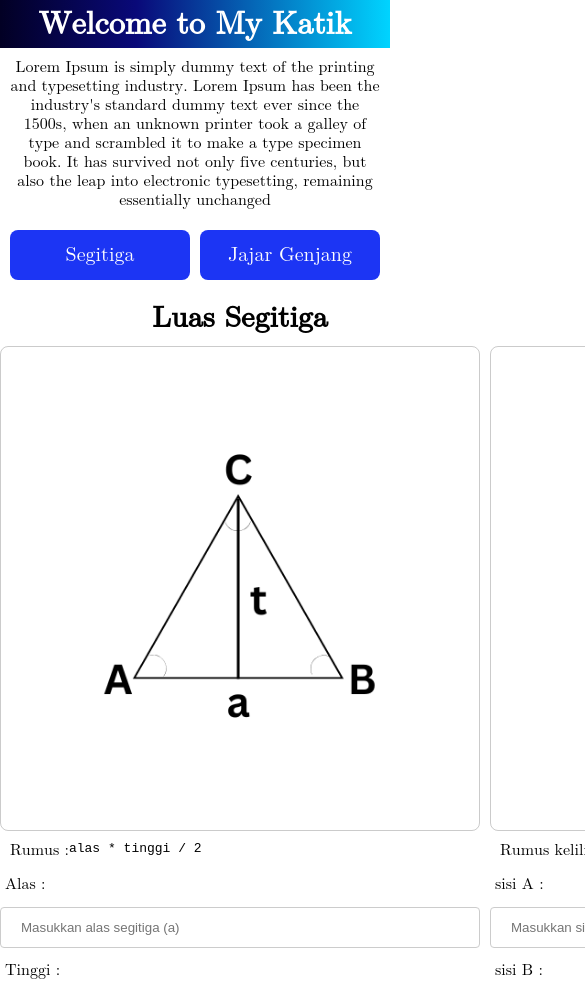
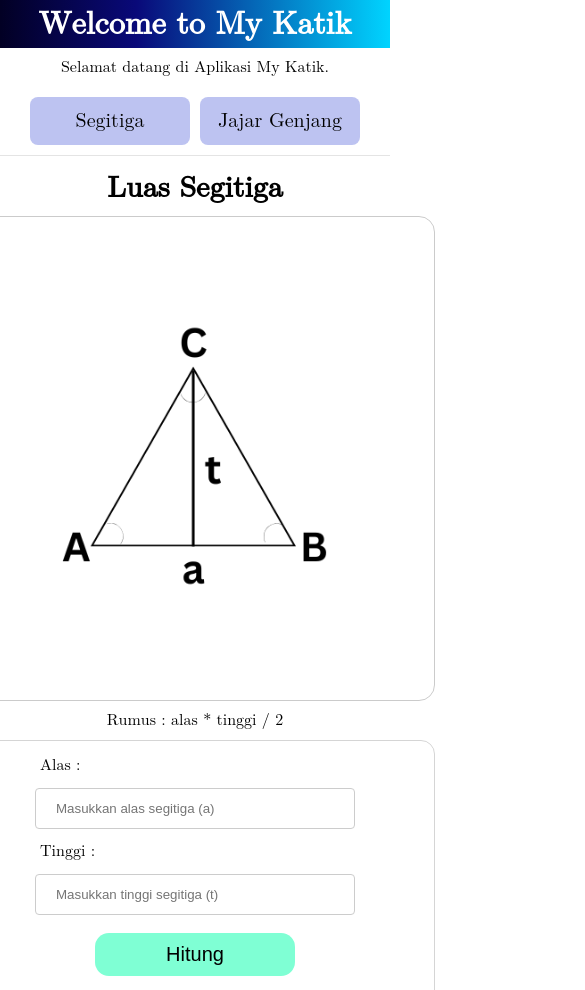
Before and after one commit to revou-fundamental-course/16-jun-25-Adiwenadwi, a plain HTML site: page index.html in a window 390 px wide. Shown: the top 990 px of the page, 585 px wide, since content can reach past the window. Drawn offline with Linux system fonts and the light colour scheme.

Commit message:
update css

```diff
--- a/css/style.css
+++ b/css/style.css
@@ -6,6 +6,8 @@
 }
 .main-header{
     text-align: center;
+    border-bottom: 1px solid black;
+    background-color: white;
 }
 .main-header h1{
     padding: 5px;
@@ -33,54 +35,57 @@ header h2{
 }
 .btn-nav{
     border-radius: 8px;
-    height: 50px;
-    width: 200px;
+    height: 3rem;
+    width: 10rem;
     align-content: center;
-    background-color: rgb(28, 53, 244);
-    color: white;
+    background-color: rgb(189, 195, 241);
+    color: black;
     text-decoration: none;
     font-size: 20px;
     }
 .btn-nav:hover{
     cursor: pointer;
-    background-color: rgb(0, 0, 0);
+    background-color: rgb(4, 12, 237);
+    color: white;
 }
-.bg-aliceblue{
-    background-color: aliceblue;
-}
-.bg-antique-white{
-    background-color: antiquewhite;
-}
+
 main{
     display: flex;
-    gap: 10px;
+    gap: 1rem;
+    padding: 1rem;
 }
 main>section{
     flex: 1;
     text-align: center;
 }
+/* formula image box css */
 .formula-img{
     width: 30rem;
     height: auto;
     background-position: center;
     background-size: cover;
     border: 1px solid rgba(64, 63, 63, 0.269);
-    border-radius: 8px;
-    padding: 10px;
+    border-radius: 1rem;
+    padding: 1rem;
 }
+/* formula styling image css */
 .formula-img img{
     width: 100%;
     height: 100%;
     object-fit: cover;
-    border-radius: 8px;
+    border-radius: 1rem;
 }
-
+/* footer css */
 footer{
+    background: linear-gradient(90deg, rgba(2,0,36,1) 0%, rgba(9,9,121,1) 35%, rgba(0,212,255,1) 100%);
     text-align: center;
+    padding-top: 1.2rem;
+    color: white;
+    height: 4rem;
 }
-/* form css */
+/* form input css */
 input[type=number], select {
-  width: 100%;
+  width: 20rem;
   padding: 12px 20px;
   margin: 8px 0;
   display: inline-block;
@@ -88,6 +93,7 @@ input[type=number], select {
   border-radius: 4px;
   box-sizing: border-box;
 }
+/* form button css */
 form button{
     background-color: aquamarine;
     font-size: 20px;
@@ -122,11 +128,34 @@ label{
     justify-content: left;
     padding: 5px;
 }
+section{
+    display: flex;
+    flex-direction: column;
+    align-items: center;
+}
 
-@media screen and (max-width: 768px;){
+form{
+    width: 30rem;
+    border: 1px solid rgba(163, 163, 163, 0.45);
+    border-radius: 14px;
+    padding: 10px;
+    display: flex;
+    flex-direction: column;
+    align-items: center;
+}
+
+@media (max-width: 768px){
     main{
         flex-direction: column;
-        align-items: center;
+        padding-top: 10rem;
     }
-
+    .main-header{
+        text-align: center;
+        border-bottom: 1px solid rgba(176, 176, 176, 0.344);
+        position: relative;
+        top: 0;
+        left: 0;
+        right: 0;
+        position: fixed;
+    }
 }
--- a/index.html
+++ b/index.html
@@ -13,7 +13,7 @@
     <!-- Head Content -->
     <header class="main-header">
         <h1>Welcome to My Katik</h1>
-        <p id="welcome-speech">Lorem Ipsum is simply dummy text of the printing and typesetting industry. Lorem Ipsum has been the industry's standard dummy text ever since the 1500s, when an unknown printer took a galley of type and scrambled it to make a type specimen book. It has survived not only five centuries, but also the leap into electronic typesetting, remaining essentially unchanged</p>
+        <p id="welcome-speech">Selamat datang di Aplikasi My Katik.</p>
 
         <!-- Navigation -->
         <nav class="nav-buttons">
@@ -24,7 +24,7 @@
 
     <!-- Main Content -->
      <main>
-        <!-- Luas -->
+        <!-- Section Luas -->
          <section>
             <header>
                 <h2>Luas Segitiga</h2>
@@ -34,10 +34,10 @@
                <img src="assets/luas-segitiga.png" alt="luas-segitiga">
             </div>
 
-            <p>Rumus :
-                <code>alas * tinggi / 2</code>
+            <p>Rumus : alas * tinggi / 2
             </p>
 
+            <!-- Form Luas  -->
             <form>
 
                 <div>
@@ -63,7 +63,7 @@
 
          </section>
 
-         <!-- Keliling -->
+         <!-- Section Keliling -->
          <section>
             <header>
                 <h2>Keliling Segitiga</h2>
@@ -75,6 +75,7 @@
 
             <p>Rumus keliling Segitga : a + b + c</p>
 
+            <!-- Form Keliling -->
             <form>
 
                 <div>
--- a/js/script.js
+++ b/js/script.js
@@ -14,23 +14,10 @@ function calcLuas(){
     console.log(alas, tinggi);
     if (alas != '' && tinggi != ''){
         const luas = (alas * tinggi) / 2;
+        const errormsg = document.getElementById('errorMsg');
+        errormsg.innerHTML = "";
         alert("Luas segitiga adalah " + luas);
     }else{
         alert("Masukkan nilai alas dan tinggi terlebih dahulu");
     }
 }
-
-//function to calculate keliling
-//formula keliling segitiga = 3 * s
-function calcKeliling(){
-    const sisiA = document.getElementById('sisiA').value;
-    const sisiB = document.getElementById('sisiB').value;
-    const sisiC = document.getElementById('sisiC').value;
-    console.log(sisiA, sisiB, sisiC);
-    if (sisiA != '' && sisiB != '' && sisiC != ''){
-        const keliling = (sisiA + sisiB + sisiC);
-        alert("Keliling segitiga adalah " + keliling);
-    }else{
-        alert("Masukkan nilai semua sisi segitiga terlebih dahulu");
-    }
-}
```
